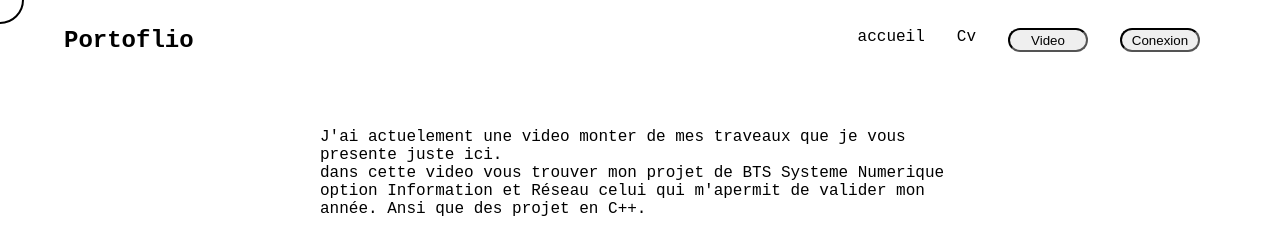
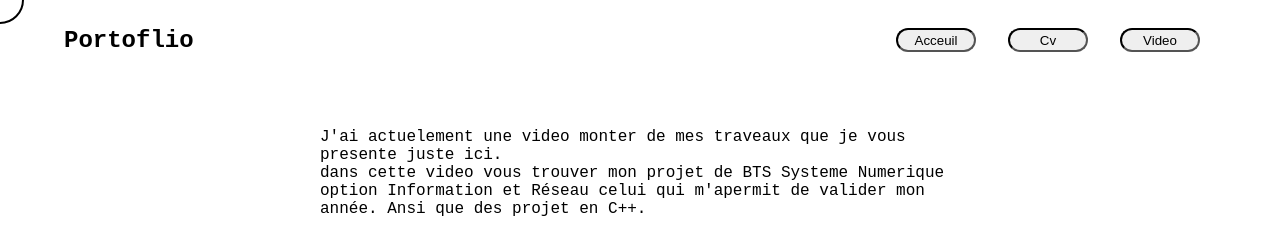
Before and after one commit to Playerlcl/portfolio, a plain HTML site: page video.html in a window 1280 px wide. Shown: the top 237 px of the page. Drawn offline with Linux system fonts and the light colour scheme.

Commit message:
update : css et js bouton

```diff
--- a/styler.css
+++ b/styler.css
@@ -127,3 +127,21 @@ a{
     border: 2px inset black;
 
 }
+#acceuil{
+    border-radius: 100px;
+    width: 5rem;
+    height: 1.5rem;
+    cursor: none;
+    outline: none;
+    border: 2px inset black;
+
+}
+#cv{
+    border-radius: 100px;
+    width: 5rem;
+    height: 1.5rem;
+    cursor: none;
+    outline: none;
+    border: 2px inset black;
+
+}
--- a/video.html
+++ b/video.html
@@ -16,10 +16,9 @@
     <nav>
         <h2>Portoflio</h1>
             <ul class="nav-link">
-                <li>accueil</li>
-                <li>Cv</li>
-                <li><button id="vid">Video</button></li>
-                <li><button id="bouton">Conexion</button></li>
+                <li ><button id ="acceuil">Acceuil</button></li>
+                    <li ><button id="cv">Cv</button></li>
+                    <li><button id="vid">Video</button></li>
             </ul>
 
     </nav>
--- a/videobibli.css
+++ b/videobibli.css
@@ -85,6 +85,24 @@ p{
     border: 2px inset black;
 
 }
+#acceuil{
+    border-radius: 100px;
+    width: 5rem;
+    height: 1.5rem;
+    cursor: none;
+    outline: none;
+    border: 2px inset black;
+
+}
+#cv{
+    border-radius: 100px;
+    width: 5rem;
+    height: 1.5rem;
+    cursor: none;
+    outline: none;
+    border: 2px inset black;
+
+}
 
 #video{
     position: absolute;
--- a/videobibli.js
+++ b/videobibli.js
@@ -26,14 +26,22 @@ navlinks.forEach(link => {
 
 });
 
-document.getElementById('bouton').addEventListener('click',() =>{
 
-    window.location.href='conexion.html'
-})
 document.getElementById('vid').addEventListener('click',() =>{
 
     window.location.href='video.html'
 })
+
+document.getElementById('acceuil').addEventListener('click',() =>{
+
+    window.location.href='index.html'
+})
+
+document.getElementById('cv').addEventListener('click',() =>{
+
+    window.location.href='video.html'
+})
+
 
 
 var montage = document.getElementById('video');
```
Also changed, not shown: index.html (+2 -2 lines), index.js (+10 -0 lines).
